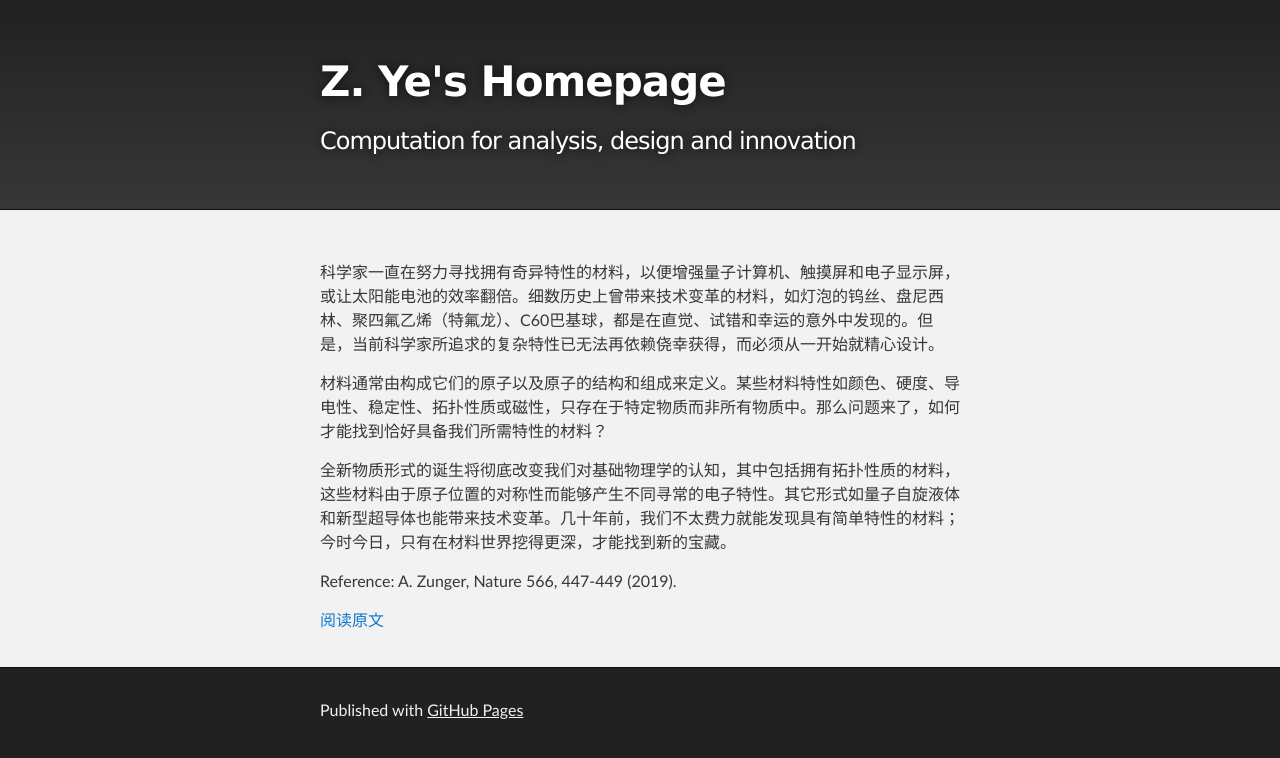
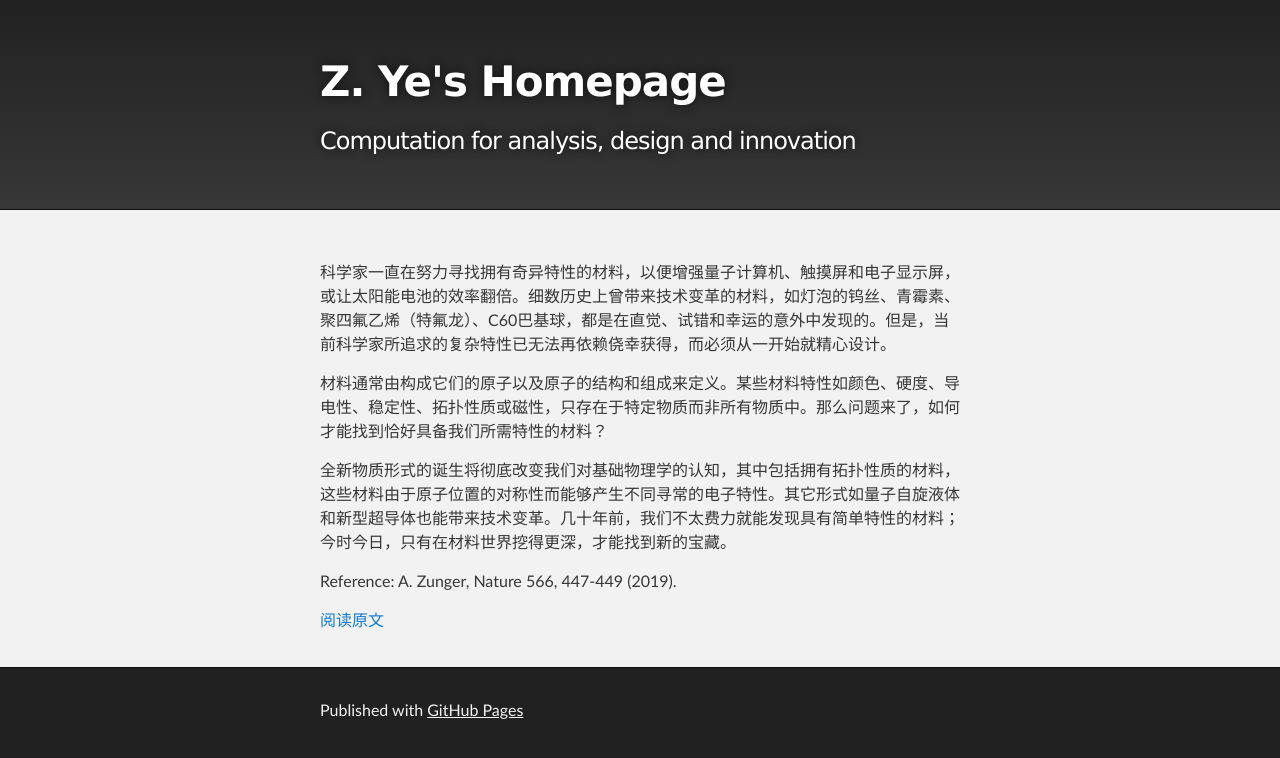
Before and after one commit to yyyu200/yyyu200.github.io, a Jekyll site: the page built from invdes.md, in a window 1280 px wide. Shown: the top 758 px of the page. Built offline with Jekyll 4.4.1, drawn with Linux system fonts in a browser that asks for light colours; comment, search, counter and statistics services are not loaded.

Commit message:
modify at20190529-11:06:43-aliyun

```diff
--- a/invdes.md
+++ b/invdes.md
@@ -4,7 +4,7 @@ published: true
 ---
 
 
-科学家一直在努力寻找拥有奇异特性的材料，以便增强量子计算机、触摸屏和电子显示屏，或让太阳能电池的效率翻倍。细数历史上曾带来技术变革的材料，如灯泡的钨丝、盘尼西林、聚四氟乙烯（特氟龙）、C60巴基球，都是在直觉、试错和幸运的意外中发现的。但是，当前科学家所追求的复杂特性已无法再依赖侥幸获得，而必须从一开始就精心设计。
+科学家一直在努力寻找拥有奇异特性的材料，以便增强量子计算机、触摸屏和电子显示屏，或让太阳能电池的效率翻倍。细数历史上曾带来技术变革的材料，如灯泡的钨丝、青霉素、聚四氟乙烯（特氟龙）、C<sub>60</sub>巴基球，都是在直觉、试错和幸运的意外中发现的。但是，当前科学家所追求的复杂特性已无法再依赖侥幸获得，而必须从一开始就精心设计。
 
 材料通常由构成它们的原子以及原子的结构和组成来定义。某些材料特性如颜色、硬度、导电性、稳定性、拓扑性质或磁性，只存在于特定物质而非所有物质中。那么问题来了，如何才能找到恰好具备我们所需特性的材料？
 
```
